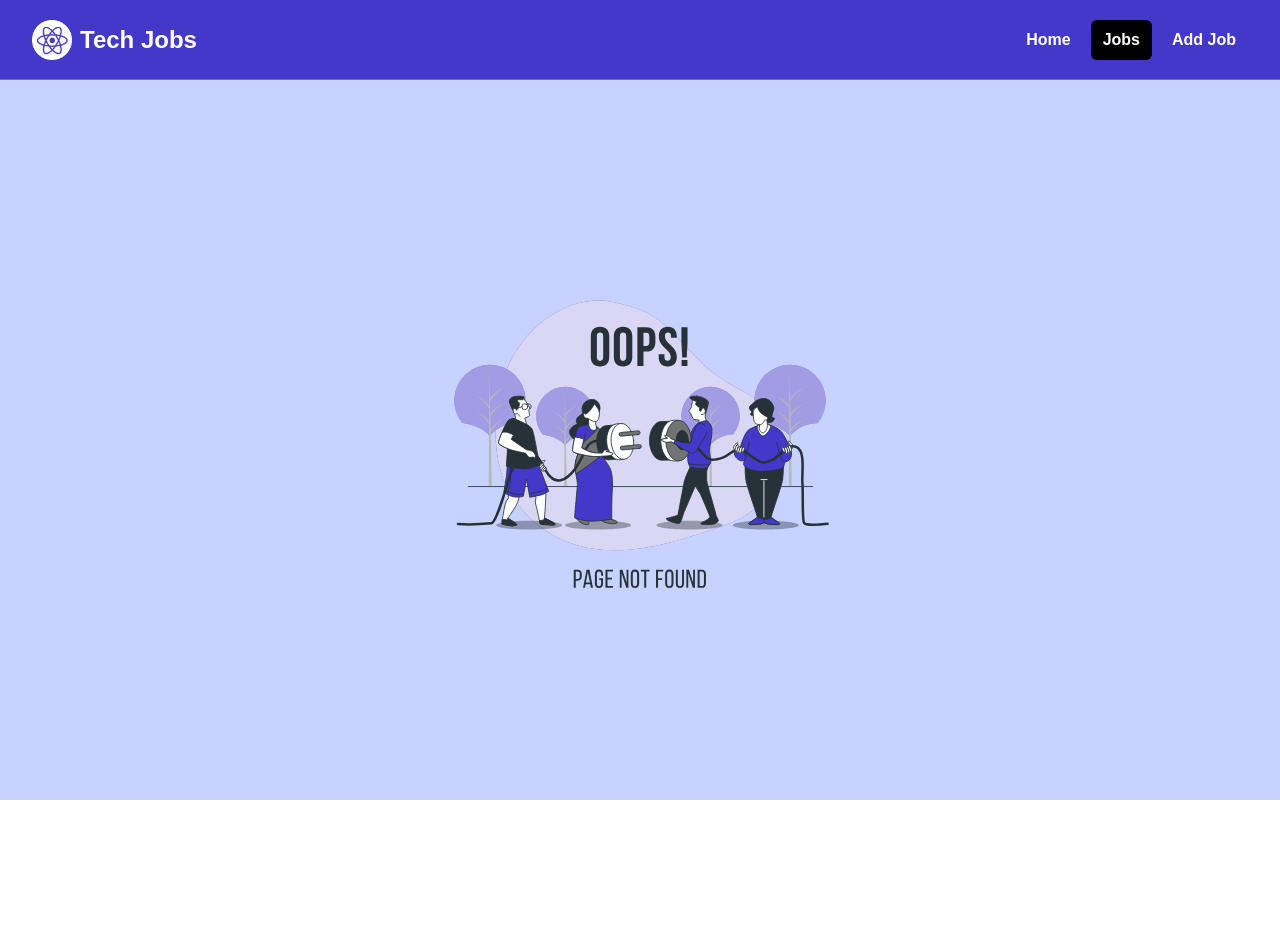
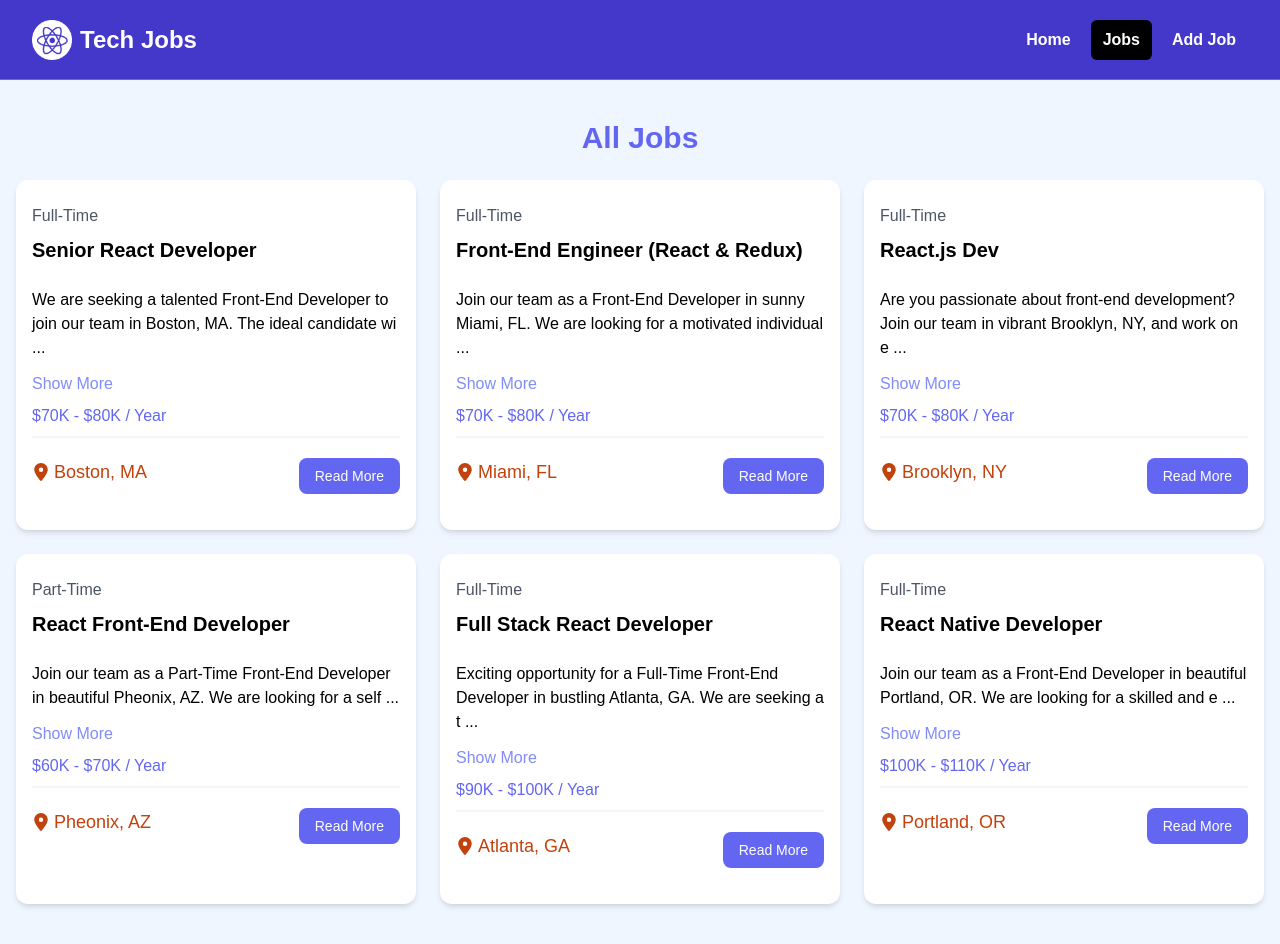
Before and after one commit to belall0/talent-connect, a React (Vite) app: page /jobs in a window 1280 px wide. Before the commit the page ends 800 px from the top, so only its background shows below. Built offline with nearby package versions, Linux system fonts and the light colour scheme.

Commit message:
feat: Add JobsPage and update routing; enhance JobListings component with dynamic title and limit

```diff
--- a/src/App.jsx
+++ b/src/App.jsx
@@ -2,11 +2,13 @@ import { createRoutesFromElements, createBrowserRouter, RouterProvider, Route }
 import MainLayout from './layouts/MainLayout';
 import HomePage from './pages/HomePage';
 import NotFoundPage from './pages/NotFoundPage';
+import JobsPage from './pages/JobsPage';
 
 // define routes
 const routes = createRoutesFromElements(
   <Route path="/" element={<MainLayout />}>
     <Route index element={<HomePage />} />
+    <Route path="/jobs" element={<JobsPage />} />
     <Route path="*" element={<NotFoundPage />} />
   </Route>,
 );
--- a/src/components/JobListings.jsx
+++ b/src/components/JobListings.jsx
@@ -1,15 +1,15 @@
 import JobListing from './JobListing';
-import jobs from './../jobs.json';
+import allJobs from './../jobs.json';
 
-const JobListings = () => {
-  const recentJobs = jobs.slice(0, 3);
+const JobListings = ({ title = 'Browse Jobs', limit }) => {
+  const jobs = limit ? allJobs.slice(0, limit) : allJobs;
 
   return (
     <section className="bg-blue-50 px-4 py-10">
       <div className="container-xl lg:container m-auto">
-        <h2 className="text-3xl font-bold text-indigo-500 mb-6 text-center">Browse Jobs</h2>
+        <h2 className="text-3xl font-bold text-indigo-500 mb-6 text-center">{title}</h2>
         <div className="grid grid-cols-1 md:grid-cols-3 gap-6">
-          {recentJobs.map((job) => {
+          {jobs.map((job) => {
             return <JobListing key={job.id} job={job} />;
           })}
         </div>
--- a/src/pages/HomePage.jsx
+++ b/src/pages/HomePage.jsx
@@ -8,7 +8,7 @@ const HomePage = () => {
     <>
       <Hero />
       <HomeCards />
-      <JobListings />
+      <JobListings title="Recent Jobs" limit={3} />
       <ViewAllJobs />
     </>
   );
--- /dev/null
+++ b/src/pages/JobsPage.jsx
@@ -0,0 +1,8 @@
+import React from 'react';
+import JobListings from '../components/JobListings';
+
+const AllJobsPage = () => {
+  return <JobListings title="All Jobs" />;
+};
+
+export default AllJobsPage;
--- a/src/pages/NotFoundPage.jsx
+++ b/src/pages/NotFoundPage.jsx
@@ -2,8 +2,8 @@ import React from 'react';
 import NotFoundImage from './../assets/images/not-found.svg';
 const NotFoundPage = () => {
   return (
-    <section className="bg-indigo-200 h-[calc(100vh-80px)]  w-full flex items-center justify-center">
-      <img src={NotFoundImage} className="w-[min(400px,90%)] h-auto" alt="Page not found" />
+    <section className="  bg-indigo-200 h-[calc(100vh-80px)]  w-full flex items-center justify-center">
+      <img src={NotFoundImage} className="w-[min(700px,100%)] h-auto" alt="Page not found" />
     </section>
   );
 };
```
